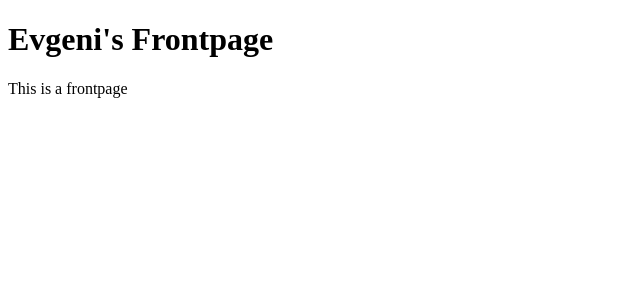
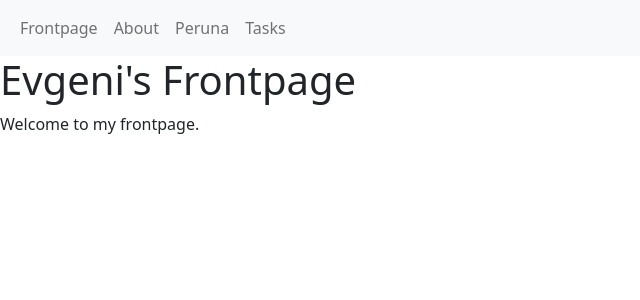
Before and after one commit to evgeni-semenov/django-webcourse, a Django app: page / in a window 1280 px wide. Shown: the top 300 px of the page, without its empty margins (0-640 px from the left). Run offline with Django 4.2, Linux system fonts and the light colour scheme.

Commit message:
Updated with lesson excersises

```diff
--- a/h1/tasklist/templates/tasklist/about.html
+++ b/h1/tasklist/templates/tasklist/about.html
@@ -1,6 +1,6 @@
-{% extends "tasklist/base.html"%}
+{% extends "tasklist/base.html" %}
 
 {% block "content"%}
     <h1>About Evgeni</h1>
     <p>This is about me</p>
-{% endblock "content"%}
+{% endblock "content" %}
--- a/h1/tasklist/templates/tasklist/base.html
+++ b/h1/tasklist/templates/tasklist/base.html
@@ -3,12 +3,36 @@
 <head>
     <meta charset="UTF-8">
     <meta name="viewport" content="width=device-width, initial-scale=1.0">
+    <link href="https://cdn.jsdelivr.net/npm/bootstrap@5.2.3/dist/css/bootstrap.min.css" rel="stylesheet" integrity="sha384-rbsA2VBKQhggwzxH7pPCaAqO46MgnOM80zW1RWuH61DGLwZJEdK2Kadq2F9CUG65" crossorigin="anonymous">
     <title>Evgeni's Frontpage</title>
 </head>
 <body>
+    <nav class="navbar navbar-expand-lg bg-light">
+        <div class="container-fluid">
+            <button class="navbar-toggler" type="button" data-bs-toggle="collapse" data-bs-target="#navbarNav" aria-controls="navbarNav" aria-expanded="false" aria-label="Toggle navigation">
+                <span class="navbar-toggler-icon"></span>
+            </button>
+            <div class="collapse navbar-collapse" id="navbarNav">
+                <ul class="navbar-nav">
+                    <li class="nav-item">
+                        <a class="nav-link" aria-current="page" href="/">Frontpage</a>
+                    </li>
+                    <li class="nav-item">
+                        <a class="nav-link" href="/about">About</a>
+                    </li>
+                    <li class="nav-item">
+                        <a class="nav-link" href="/peruna">Peruna</a>
+                    </li>
+                    <li class="nav-item">
+                        <a class="nav-link" href="/tasks">Tasks</a>
+                    </li>
+                </ul>
+            </div>
+        </div>
+    </nav>
     {% block "content"%}
         <h1>Evgeni's Frontpage</h1>
-        <p>This is a frontpage</p>
+        <p>Welcome to my frontpage.</p>
     {% endblock "content"%}
 </body>
 </html>
--- /dev/null
+++ b/h1/tasklist/templates/tasklist/peruna.html
@@ -0,0 +1,6 @@
+{% extends "tasklist/base.html"%}
+
+{% block "content"%}
+    <h1>Peruna</h1>
+    <p>Tämä osio kertoo perunoista.</p>
+{% endblock "content"%}
--- a/h1/tasklist/urls.py
+++ b/h1/tasklist/urls.py
@@ -4,4 +4,6 @@
 urlpatterns = [
 		path('', HomePageView.as_view()),
         path('about', AboutView.as_view()),
+        path('peruna', PerunaView.as_view()),
+        path('tasks', TaskListView.as_view()),
 ]
--- a/h1/tasklist/views.py
+++ b/h1/tasklist/views.py
@@ -1,7 +1,14 @@
-from django.views.generic import TemplateView
+from django.views.generic import TemplateView, ListView
+from .models import *
 
 class HomePageView(TemplateView):
     template_name = "tasklist/base.html"
 
 class AboutView(TemplateView):
-		template_name = "tasklist/about.html"
+    template_name = "tasklist/about.html"
+
+class PerunaView(TemplateView):
+    template_name = "tasklist/peruna.html"
+
+class TaskListView(ListView):
+    model = Task
```
Also changed, not shown: h1/tasklist/templates/tasklist/task_list.html (added, +9 -0 lines), h1/README.md.
